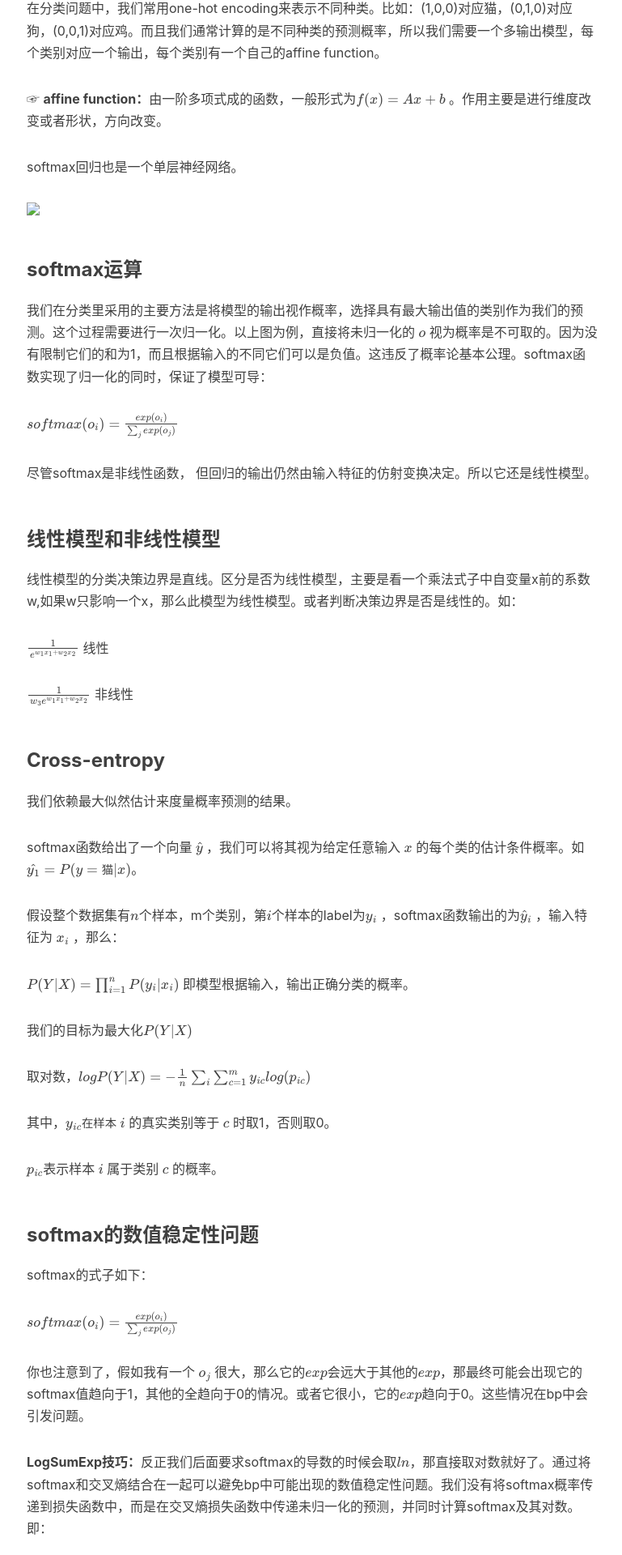
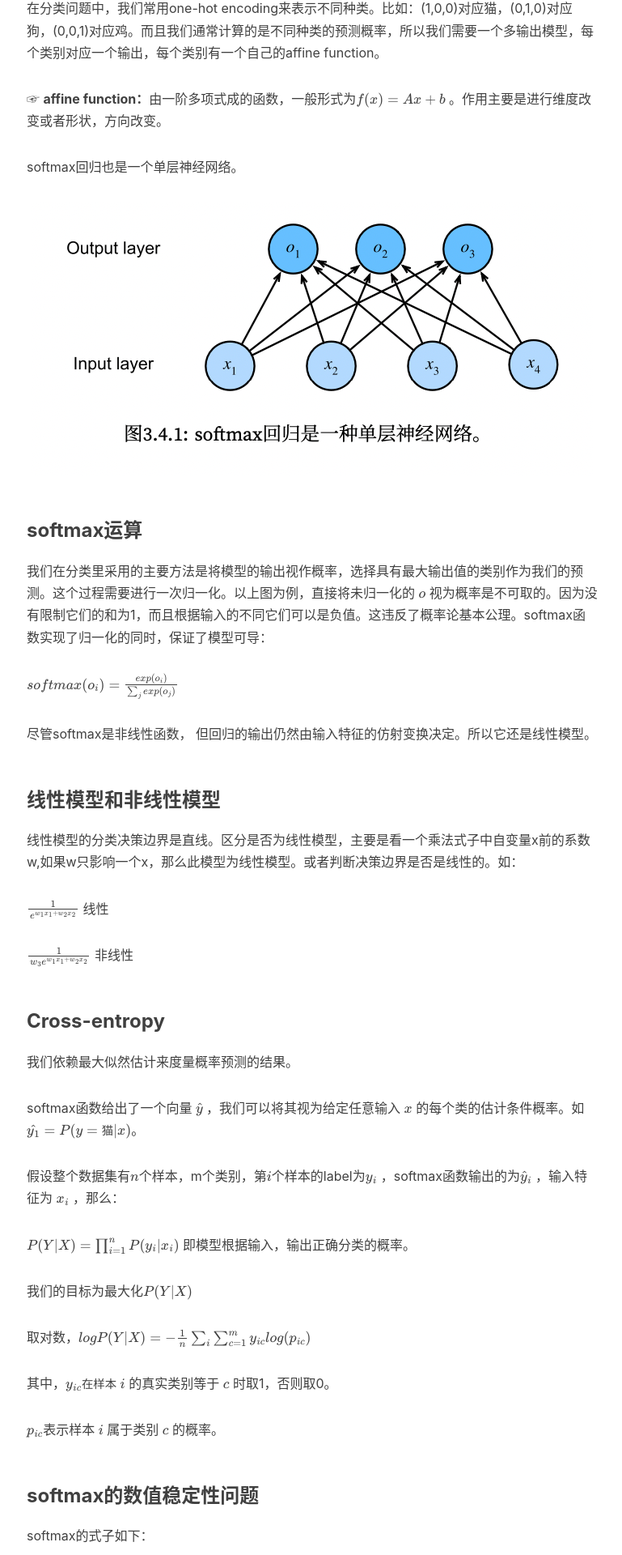
Before and after one commit to DummyNodeHead/DummyNodeHead.github.io, a Jekyll site: the page built from _posts/DiveIntoDeepLearning/2022-04-27-动手学深度学习2.md, in a window 1280 px wide. Shown: the part 3557-5477 px from the top of the page at 81% size, without its empty margins (232-1001 px from the left). Built offline with Jekyll 4.4.1, drawn with Linux system fonts in a browser that asks for light colours; nearby versions of some CDN libraries; formulas are drawn with MathJax 3; comment, search, counter and statistics services are not loaded.

Commit message:
Update 2022-04-27-动手学深度学习2.md

```diff
--- a/_posts/DiveIntoDeepLearning/2022-04-27-动手学深度学习2.md
+++ b/_posts/DiveIntoDeepLearning/2022-04-27-动手学深度学习2.md
@@ -140,7 +140,7 @@ for epoch in range(num_epochs):
 
 softmax回归也是一个单层神经网络。
 
-<img src="../../img/in-post/didl/softmax.png">
+<img src="/img/in-post/didl/softmax.png">
 
 
 
```
